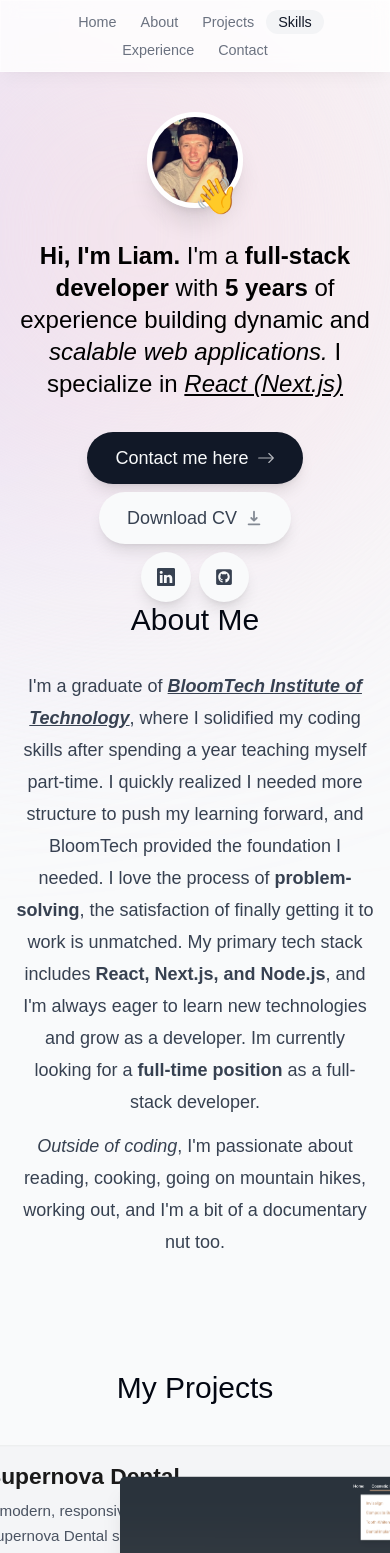
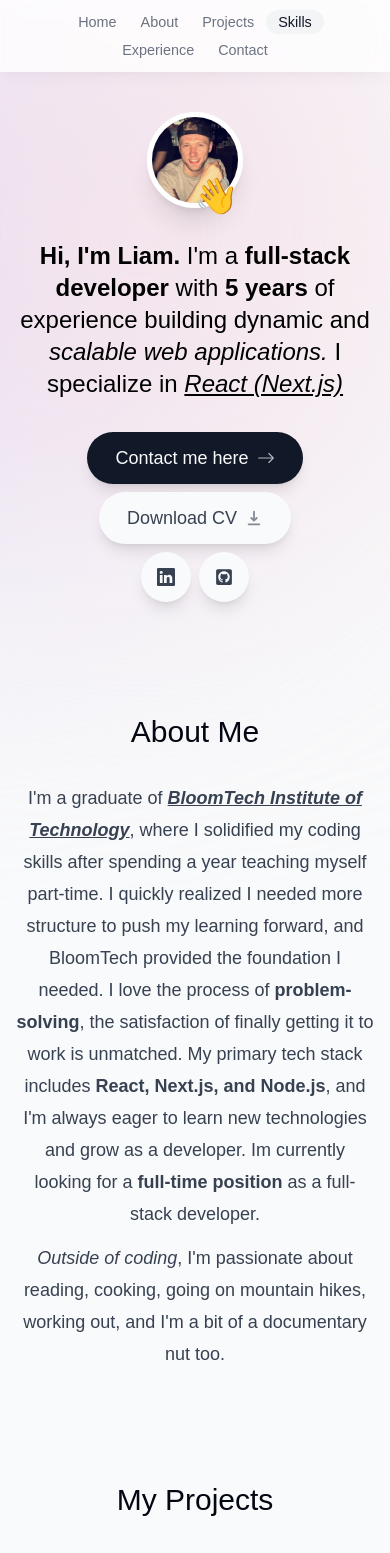
Before and after one commit to curm90/My-Dev-Portfolio, a Next.js app: page / in a window 390 px wide. Shown: the top 1553 px of the page. Built offline with nearby package versions, Linux system fonts and the light colour scheme.

Commit message:
add spacing on mobile

```diff
--- a/src/components/About.tsx
+++ b/src/components/About.tsx
@@ -14,7 +14,7 @@ export default function About() {
       initial={{ opacity: 0, y: 100 }}
       animate={{ opacity: 1, y: 0 }}
       transition={{ delay: 0.175 }}
-      className='mb-28 max-w-[45rem] scroll-mt-28 text-center text-lg leading-8 text-gray-700 sm:mt-0'
+      className='mb-28 mt-28 max-w-[45rem] scroll-mt-28 text-center text-lg leading-8 text-gray-700 sm:mt-0'
     >
       <SectionHeader header='About me' />
       <p className='mb-3'>
```
